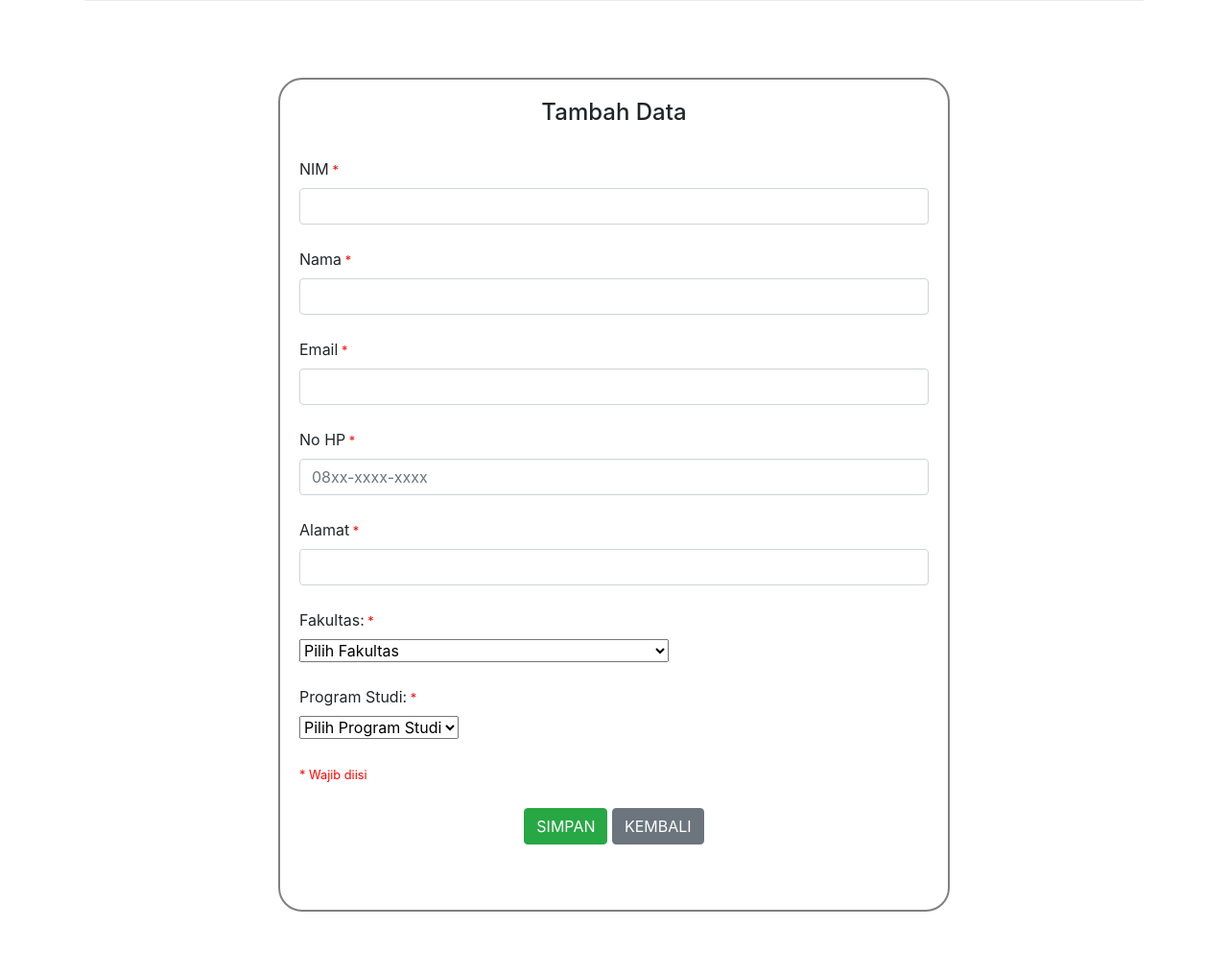
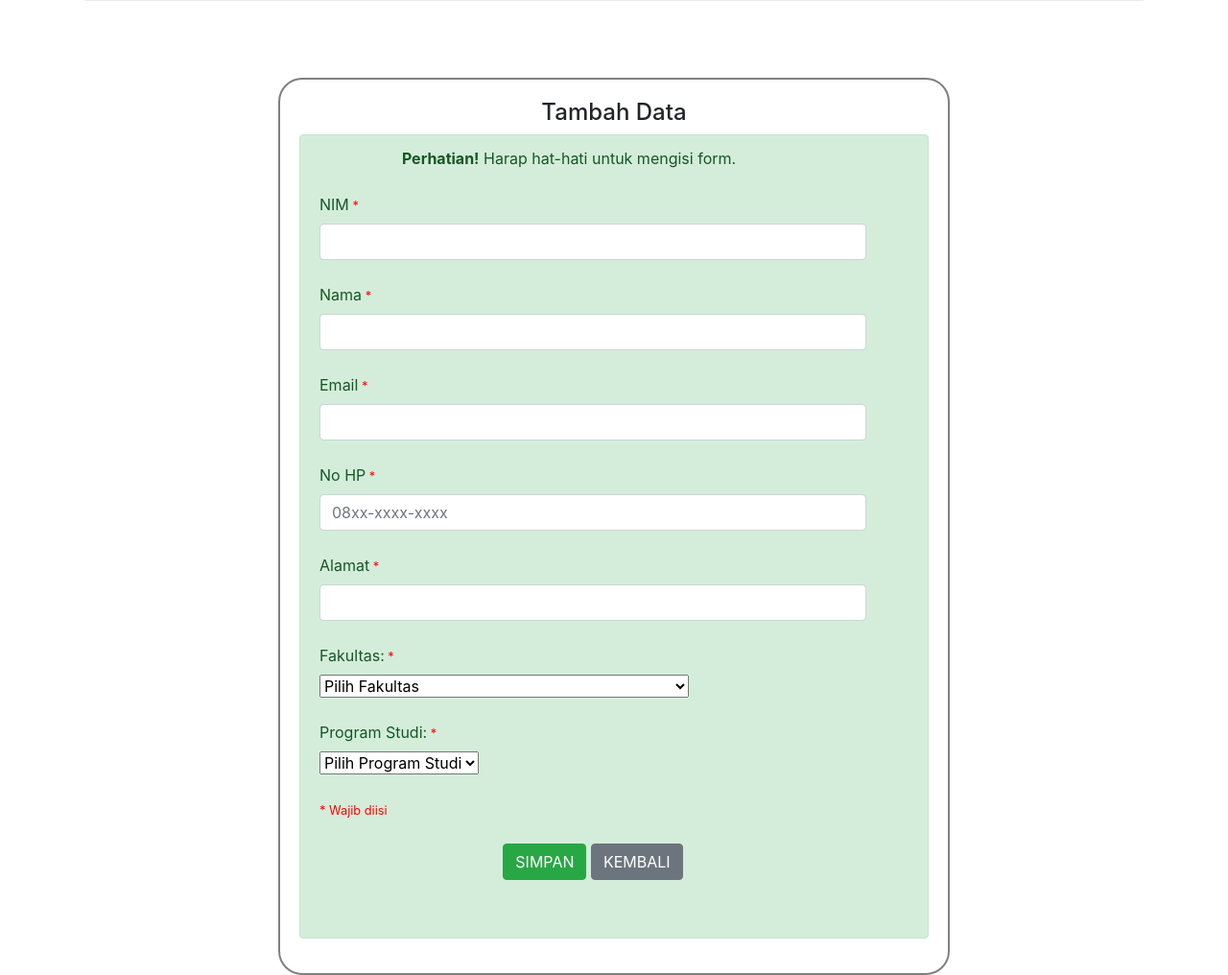
Before and after one commit to Huzaifahlais/lab_imk, a PHP site: the page made by input .php in a window 1280 px wide. Shown: the part 223-1239 px from the top of the page at 96% size. Before the commit the page ends 1173 px from the top, so only its background shows below. Run offline with PHP 8.4, Linux system fonts and the light colour scheme.

Commit message:
Update input .php

```diff
--- a/input .php
+++ b/input .php
@@ -54,7 +54,12 @@ function tampilkan(){
 	<br /> <br/>
 	<div class="container" id="corner" style="width:700px;">
    <h4 align="center">Tambah Data </h4>
-
+   <div class="alert alert-success alert-dismissible fade show">
+  <div class="row vertical-align">
+        <div class="col-sm-11">
+      <center><strong>Perhatian!</strong> Harap hat-hati untuk mengisi form.</center>
+    </div>
+  </div>
    <br />
    <div class="table-responsive">
     <div align="left">
```
